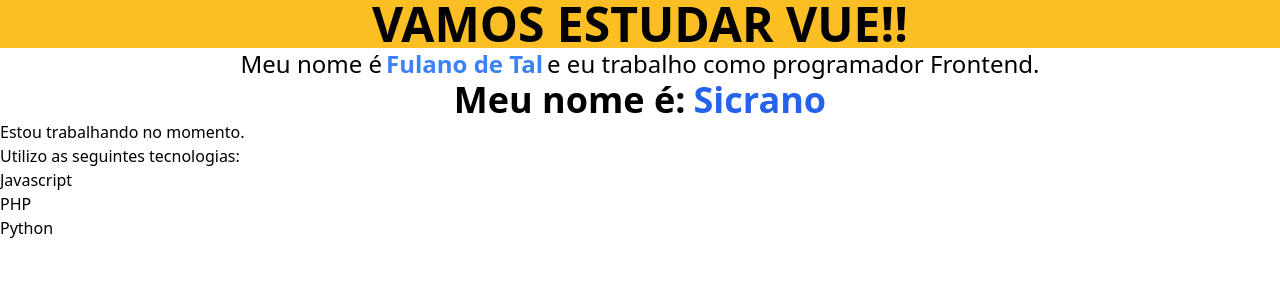
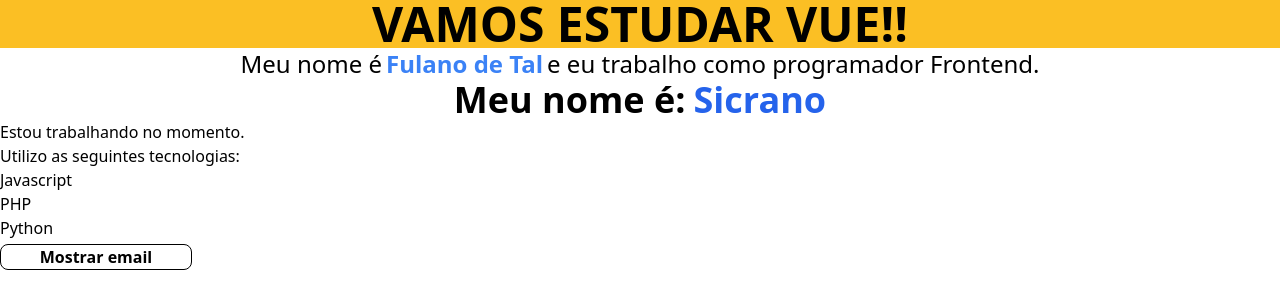
Before and after one commit to davcavalc/VueJS-Aulas, a Vue app in the folder 2_Projeto_Vue/: page / in a window 1280 px wide. Shown: the top 308 px of the page. Built offline with nearby package versions, Linux system fonts and the light colour scheme.

Commit message:
📓Aula: Métodos - 19/09/2022

```diff
--- a/2_Projeto_Vue/src/components/Info.vue
+++ b/2_Projeto_Vue/src/components/Info.vue
@@ -4,9 +4,20 @@ export default {
  data() {
   return {
    esta_trabalhando: true,
-   mande_email: false,
+   mostrar_email: false,
    email: "fulano12@gmail.com",
+   textoBotao: "Mostrar email",
   };
+ },
+ methods: {
+  showEmail() {
+   this.mostrar_email = !this.mostrar_email;
+   if (!mostrar_email) {
+    this.textoBotao = "Mostrar email";
+   } else {
+    this.textoBotao = "Esconder email";
+   }
+  },
  },
 };
 </script>
@@ -20,6 +31,17 @@ export default {
    <li>PHP</li>
    <li v-if="4 > 2">Python</li>
   </ul>
-  <p v-show="mande_email">Mande um email para: <span class="italic underline text-blue-600">{{ email }}</span></p>
+  <div>
+   <button
+    @click="showEmail"
+    class="border-[1px] rounded-lg w-[15%] border-black my-1 font-semibold"
+   >
+    {{ textoBotao }}
+   </button>
+  </div>
+  <p v-show="mostrar_email">
+   Mande um email para:
+   <span class="italic underline text-blue-600">{{ email }}</span>
+  </p>
  </div>
 </template>
```
